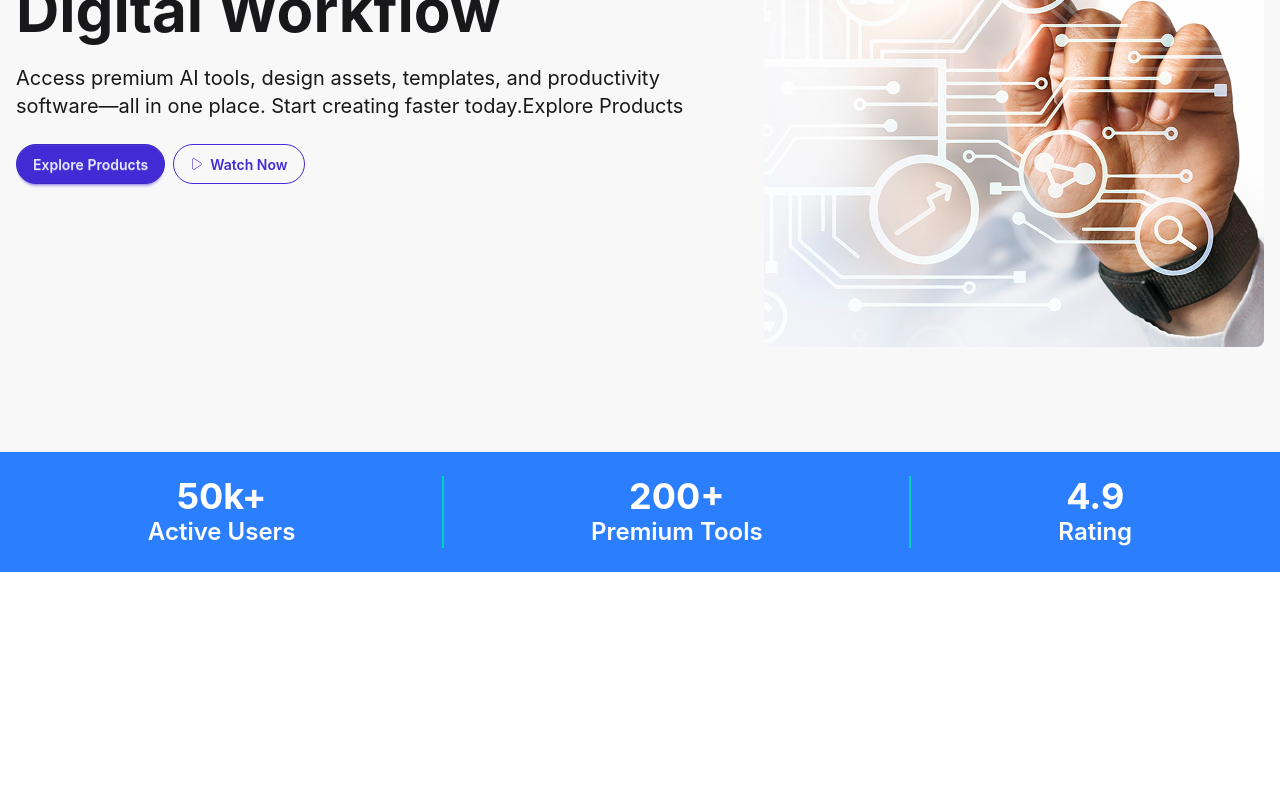
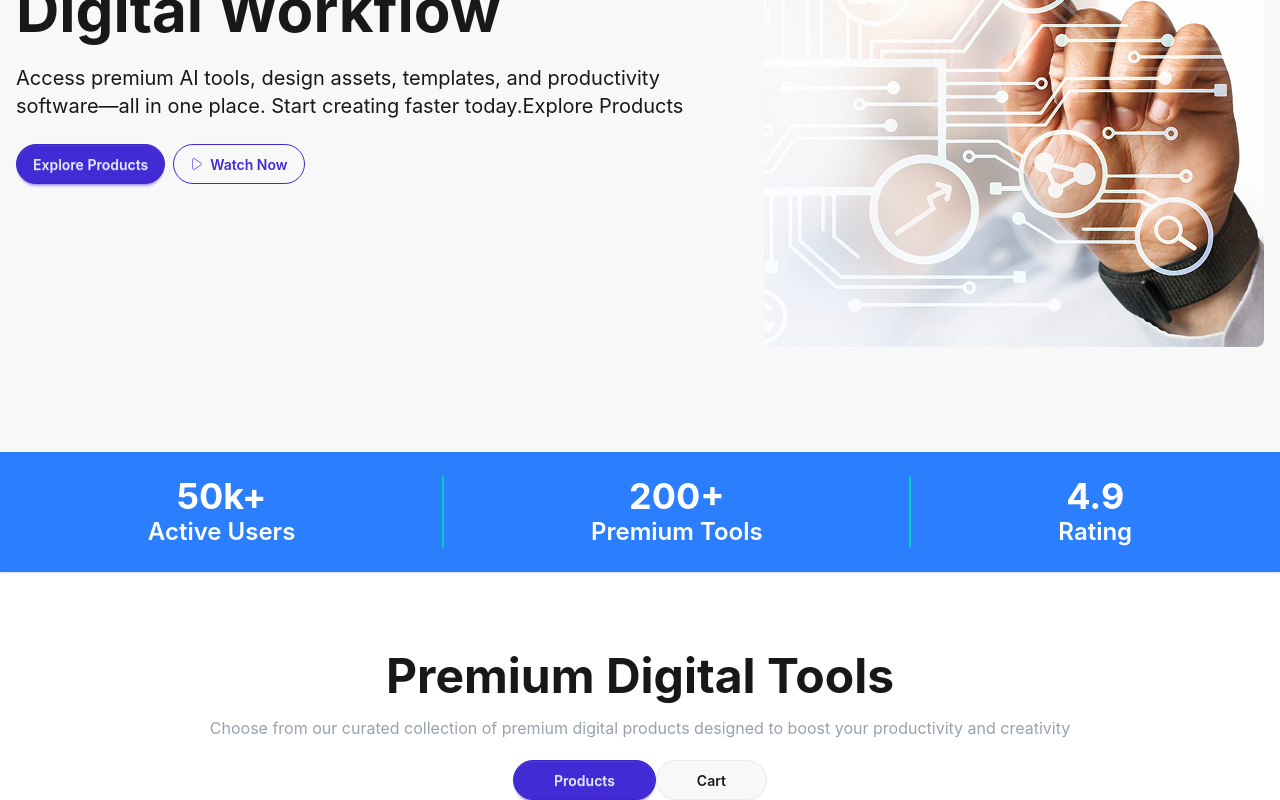
Before and after one commit to Tamim379ta/DigiTools-Plartfrom, a React (Vite) app: page / in a window 1280 px wide. Shown: the part 432-1232 px from the top of the page. Before the commit the page ends 1004 px from the top, so only its background shows below. Built offline with nearby package versions, Linux system fonts and the light colour scheme.

Commit message:
added stats section

```diff
--- a/src/App.jsx
+++ b/src/App.jsx
@@ -4,6 +4,7 @@ import './App.css'
 import Navbar from './Components/Navbar'
 import Hero from './Components/Hero'
 import StatsSection from './Components/StatsSection'
+import Carts from './Components/Carts'
 
 function App() {
 
@@ -17,6 +18,8 @@ function App() {
 
       <StatsSection />
 
+      <Carts />
+
       <ToastContainer />
 
     </>
--- /dev/null
+++ b/src/Components/Carts.jsx
@@ -0,0 +1,37 @@
+import React, { useState } from 'react';
+
+const Carts = () => {
+
+  const [isSelected, setSelected] = useState("products")
+  return (
+    <div className='container mx-auto mt-20'>
+
+      <div>
+        <div className='text-center space-y-4'>
+          <h1 className='text-5xl font-bold'>Premium Digital Tools</h1>
+          <p className='text-gray-400'>Choose from our curated collection of premium digital products designed to boost your productivity and creativity</p>
+        </div>
+
+        <div className='mt-5 flex justify-center'>
+          <button onClick={() => setSelected("products")}
+            className={isSelected === "products" ?
+              'btn px-10 rounded-3xl  btn-primary' :
+              'btn px-10 rounded-3xl'}>Products</button>
+          <button onClick={() => setSelected("cart")}
+            className={isSelected === "cart" ?
+              'btn px-10 rounded-3xl  btn-primary' :
+              'btn px-10 rounded-3xl'}>Cart</button>
+        </div>
+
+        <div>
+
+        </div>
+
+
+      </div>
+
+    </div>
+  );
+};
+
+export default Carts;
```
